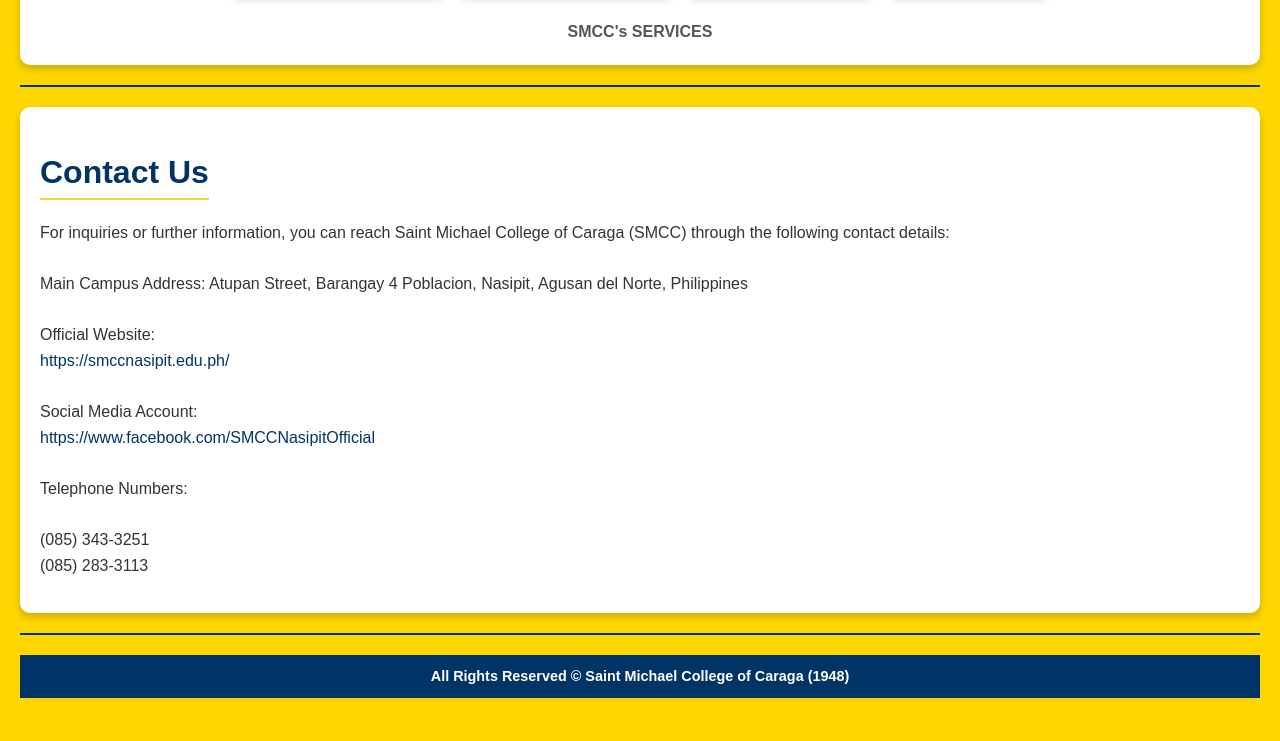
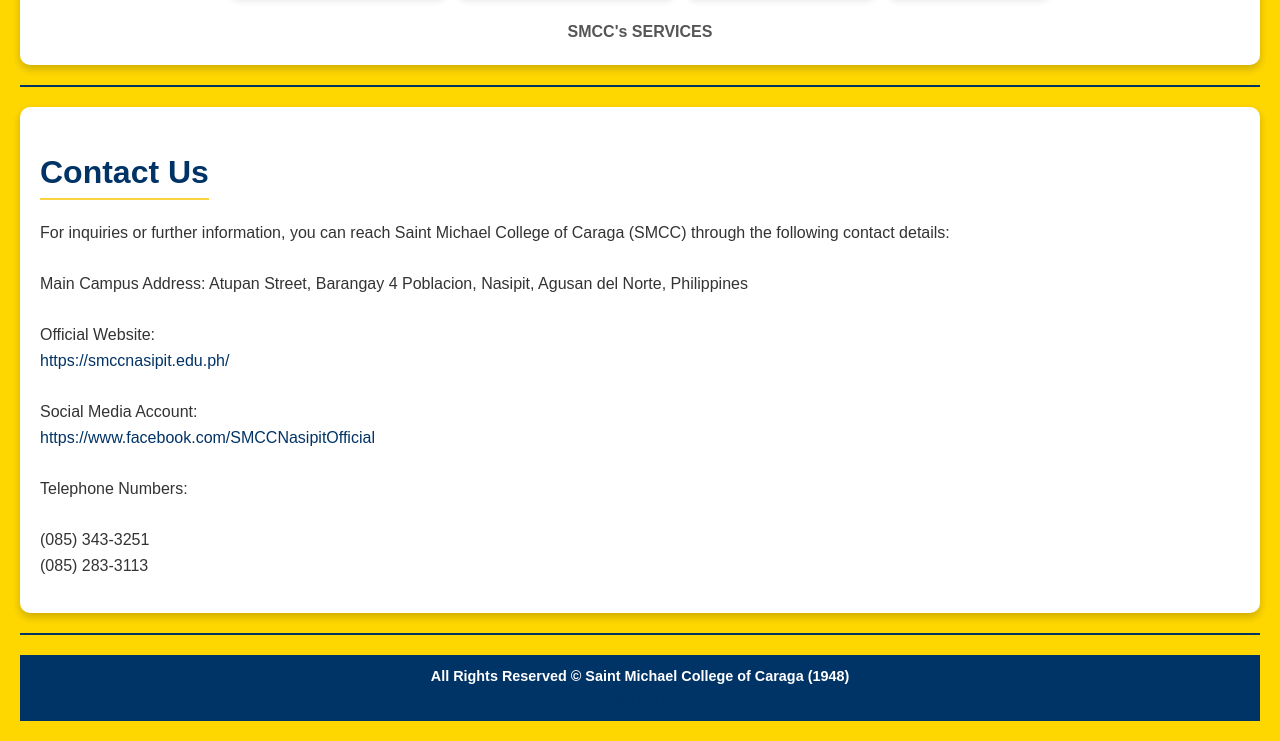
Before and after one commit to sincerelygerald/SMCC-Website, a plain HTML site: page index.html in a window 1280 px wide. Shown: the part 3298-4039 px from the top of the page. Before the commit the page ends 4016 px from the top, so only its background shows below. Drawn offline with Linux system fonts and the light colour scheme.

Commit message:
Update index.html

```diff
--- a/index.html
+++ b/index.html
@@ -195,6 +195,7 @@
 
                 <p style="font-weight: bold;">All Rights Reserved &copy Saint Michael College of Caraga (1948)</p>
 
+                <a href="#top" style="text-align: center;">Back to Top</a>
 
 
 
```
